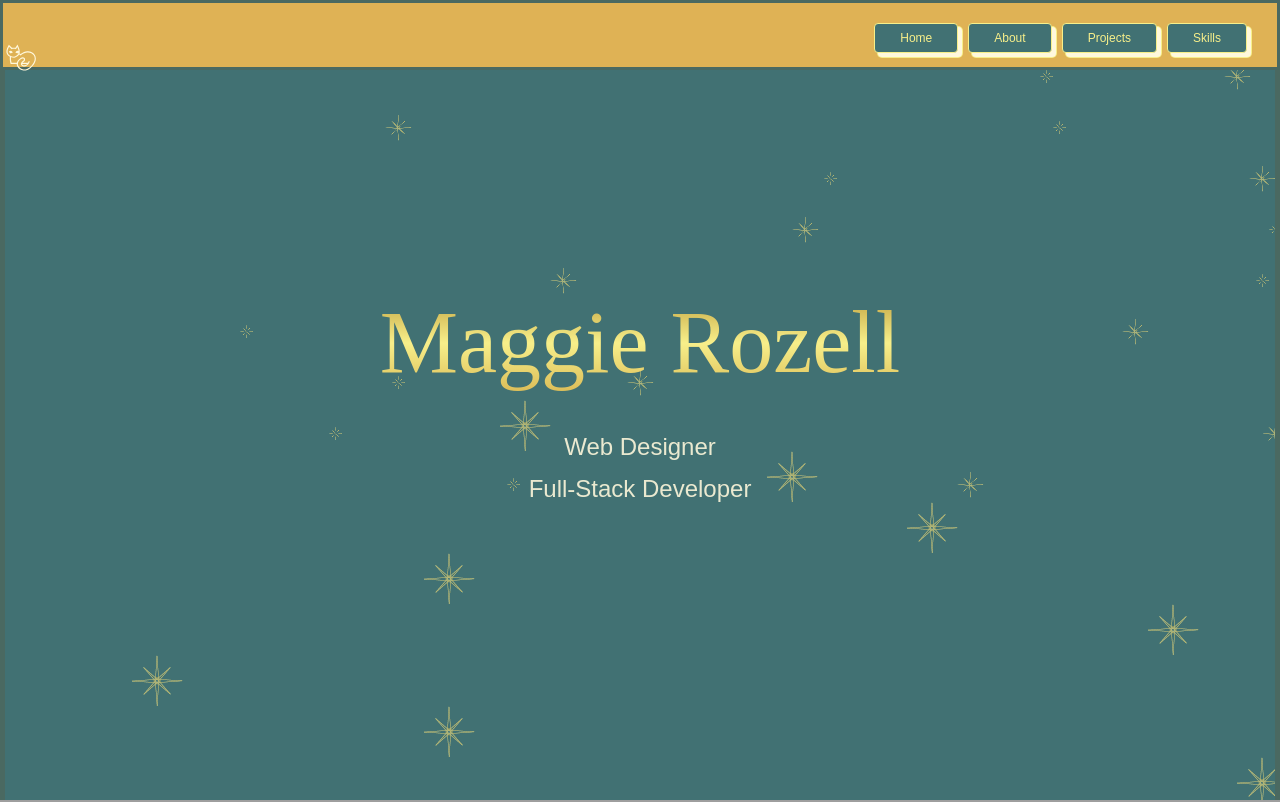
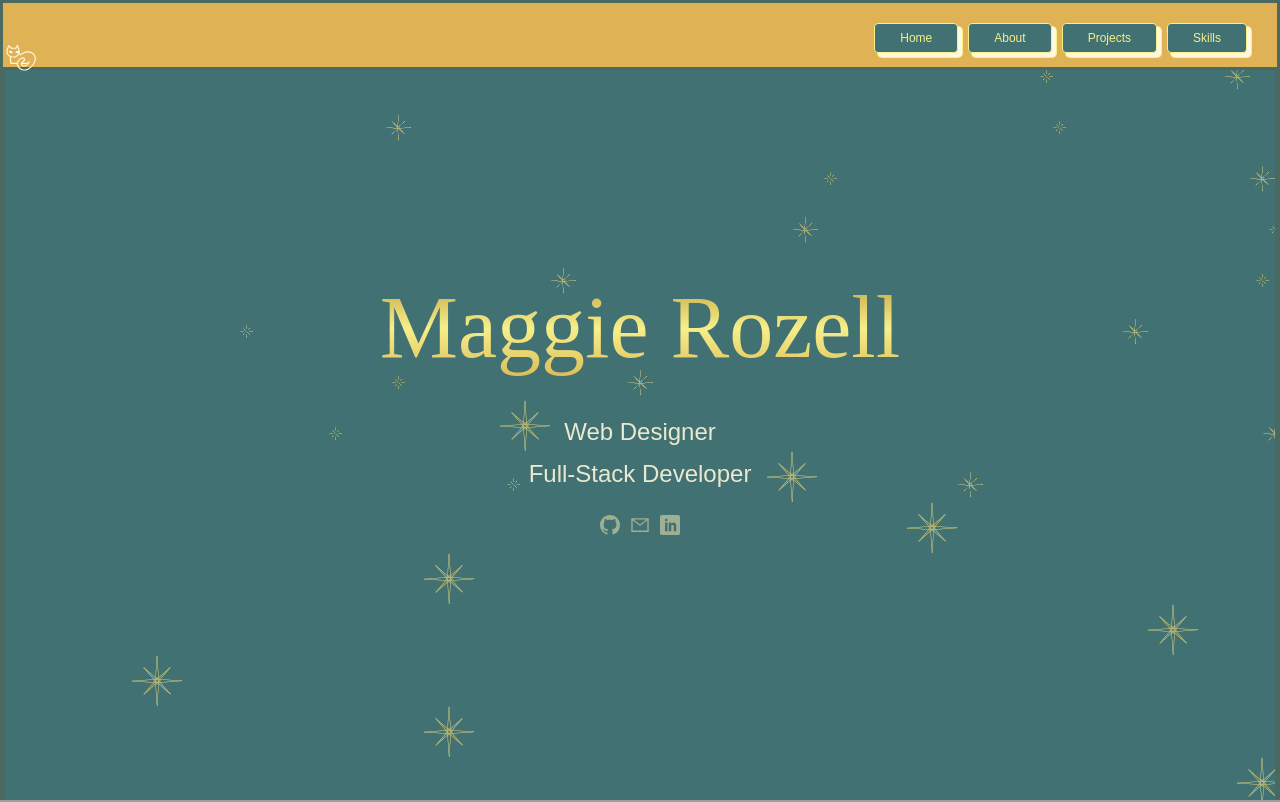
Before and after one commit to M-Rozell/Final-Resume-Site, a React (Create React App) app: page / in a window 1280 px wide. Shown: the top 802 px of the page. Built offline with nearby package versions, Linux system fonts and the light colour scheme; grey boxes are pictures that could not be loaded; a web font is replaced by a local one.

Commit message:
added links

```diff
--- a/src/App.js
+++ b/src/App.js
@@ -1,7 +1,7 @@
 
+import React from 'react';
+import MainHome from "./pages/MainHome";
 import { BrowserRouter, Routes, Route } from "react-router-dom";
-import MainHome from "./pages/MainHome";
-import React from 'react';
 
 import Films from "./components/ghibliComponents/Films";
 import People from "./components/ghibliComponents/People";
@@ -13,39 +13,28 @@ import PeopleDetails from './components/ghibliComponents/PeopleDetails';
 import VehicleDetails from './components/ghibliComponents/VehicleDetails';
 
 
-
 const App = () => {
 
-
-    return  (
+    return (
 
         <BrowserRouter>
-        <Routes>
+            <Routes>
 
-            <Route path="/" element={<MainHome />} />
-
-            <Route path="/GhibliHome" element={<GhibliHome />} />
+                <Route path="/" element={<MainHome />} />
                 <Route path="/Films" element={<Films />} />
                 <Route path="/People" element={<People />} />
                 <Route path="/Vehicles" element={<Vehicles />} />
+                <Route path="/GhibliHome" element={<GhibliHome />} />
                 <Route path="/Films/:filmid" element={<FilmDetails />} />
+                <Route path="/PeopleDetails" element={<PeopleDetails />} />
+                <Route path="/VehicleDetails" element={<VehicleDetails />} />
                 <Route path="/People/:peopleid" element={<PeopleDetails />} />
                 <Route path="/Vehicles/:vehicleid" element={<VehicleDetails />} />
-                <Route path="/PeopleDetails" element={<PeopleDetails />} />
-                <Route path="/VehicleDetails" element={<VehicleDetails />} />
                 <Route path="/PilotDetails/:peopleid" element={<PilotDetails />} />
 
-
-        </Routes>
-    </BrowserRouter>
-
+            </Routes>
+        </BrowserRouter>
     )
-
 };
 
-
-
-
-
-
 export default App;
--- a/src/components/HeroSection/HeroElements.js
+++ b/src/components/HeroSection/HeroElements.js
@@ -1,5 +1,6 @@
 
 import styled, { keyframes } from 'styled-components';
+
 
 export const HeroContainer = styled.div`
     width: 100%;
@@ -12,13 +13,13 @@ export const HeroContainer = styled.div`
     padding: 0;
 
 `
-export const AnimationHeroWrapper = styled.div`
+export const AnimationHeroWrapper = styled.section`
 position: relative;
 z-index: 4;
 overflow: hidden;
 `
 
-export const HeroWrapper = styled.div`
+export const HeroWrapper = styled.section`
 width: 100%;
 height: 100vh;
     position: absolute;
@@ -29,7 +30,7 @@ height: 100vh;
     text-align: center;
     justify-content: center;
     align-items: center;
-    z-index: 999;
+    z-index: 5;
 `
 
 
@@ -74,7 +75,7 @@ color: cornsilk;
 font-family: 'Mingzat', sans-serif;
 font-size: 1.5rem;
 animation-name: ${fadeIn};
-  animation-duration: 10s;
+animation-duration: 10s;
 `
 
 export const DetailsP2 = styled.p`
@@ -83,5 +84,55 @@ font-family: 'Mingzat', sans-serif;
 font-size: 1.5rem;
 margin-top: -10px;
 animation-name: ${fadeIn};
-  animation-duration: 10s;
+animation-duration: 10s;
 `
+
+export const LinkBtns = styled.div`
+position: relative;
+display: flex;
+  justify-content: center;
+  align-items: center;
+  text-align: center;
+  font-size: 1.25rem;
+  z-index: 6;
+`
+export const GitHub = styled.a`
+color: #9eaf92;
+  text-decoration: none;
+
+  &:visited {
+    color: #9eaf92;
+  }
+
+  &:hover {
+    color: cornsilk;
+  }
+`
+
+export const Email = styled.a`
+margin-left: 10px;
+  margin-right: 10px;
+  color: #9eaf92;
+  text-decoration: none;
+
+  &:visited {
+    color: #9eaf92;
+  }
+
+  &:hover {
+    color: cornsilk;
+  }
+`
+
+export const LinkedIn = styled.a`
+color: #9eaf92;
+  text-decoration: none;
+
+  &:visited {
+    color: #9eaf92;
+  }
+
+  &:hover {
+    color: cornsilk;
+  }
+`
--- a/src/components/HeroSection/index.js
+++ b/src/components/HeroSection/index.js
@@ -1,6 +1,9 @@
-import React, {useState} from 'react';
-import { HeroContainer, AnimationHeroWrapper, HeroWrapper, Top, Bottom, NameBox, NameP1, DetailsP, DetailsP2 } from './HeroElements';
-import Animation from '../StarAnimation/index'
+import React from 'react';
+import { HeroContainer, AnimationHeroWrapper, HeroWrapper, Top, Bottom, NameBox, NameP1, DetailsP, DetailsP2, LinkBtns, GitHub, Email, LinkedIn } from './HeroElements';
+import Animation from '../StarAnimation/index';
+import { AiOutlineMail } from "react-icons/ai";
+import { ImLinkedin } from "react-icons/im";
+import { BsGithub } from "react-icons/bs";
 
 
 const HeroSection = () => {
@@ -23,9 +26,17 @@ const HeroSection = () => {
             <DetailsP2>Full-Stack Developer</DetailsP2>
           </Bottom>
 
+          <LinkBtns>
+            <GitHub href="https://github.com/M-Rozell" target="_blank"><BsGithub /></GitHub>
+            <Email href="mailto: maggiemagnum@gmail.com" ><AiOutlineMail /></Email>
+            <LinkedIn href="https://www.linkedin.com/in/maggie-rozell/" target="_blank"><ImLinkedin /></LinkedIn>
+          </LinkBtns>
+
         </HeroWrapper>
 
+
       </AnimationHeroWrapper>
+
 
 
     </HeroContainer>
--- a/src/components/Navbar/NavbarElements.js
+++ b/src/components/Navbar/NavbarElements.js
@@ -1,6 +1,7 @@
 
 import { Link as LinkScroll } from 'react-scroll';
 import styled from 'styled-components';
+
 
 
 export const Nav = styled.nav`
--- a/src/index.js
+++ b/src/index.js
@@ -1,3 +1,4 @@
+
 import App from './App';
 import React from 'react';
 import ReactDom from 'react-dom/client';
@@ -8,4 +9,4 @@ root.render(
     <React.StrictMode>
         <App />
     </React.StrictMode>
-)
+);
```
Also changed, not shown: src/pages/MainHome.jsx (+7 -7 lines). Lines whose indentation alone changed are shown as unchanged.
